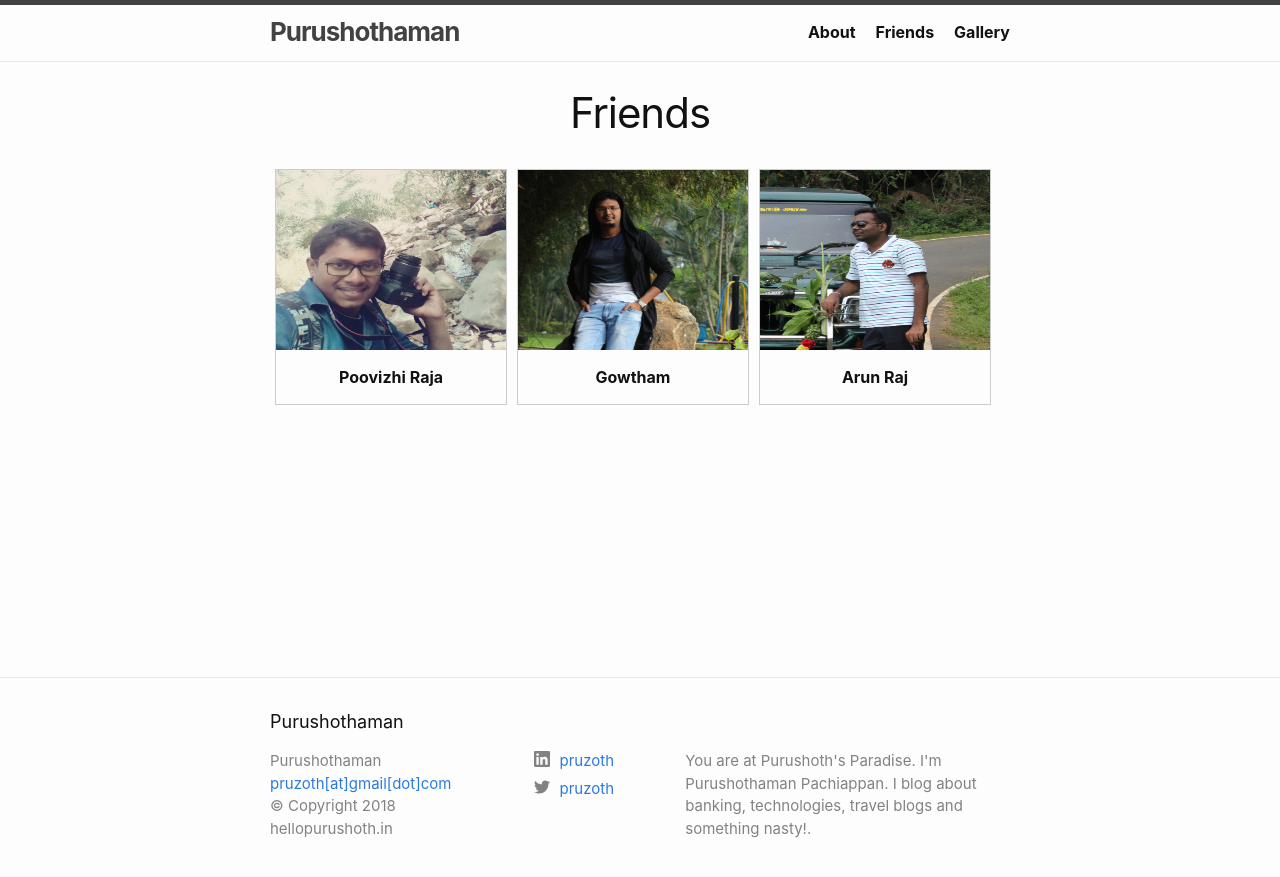
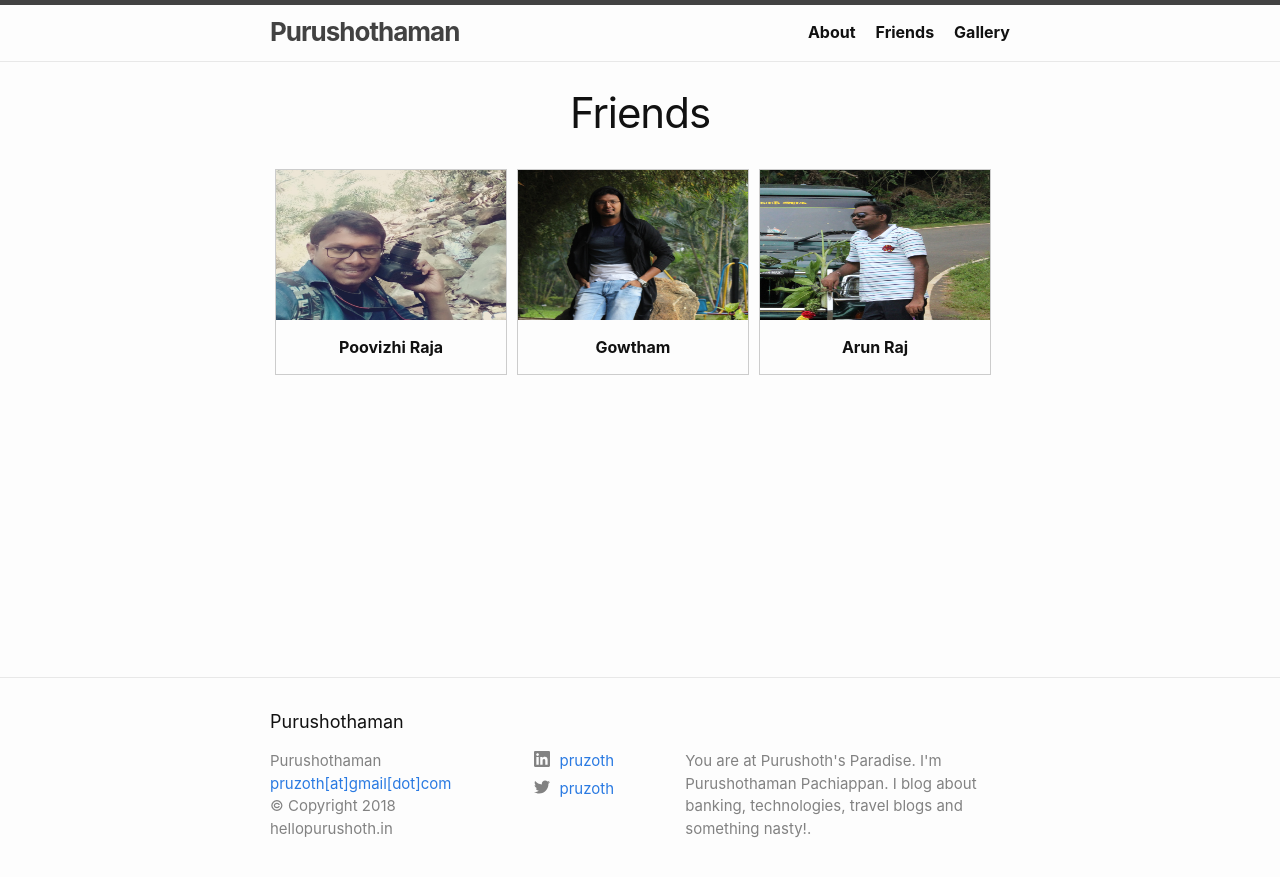
Before and after one commit to purushothblog/purushothblog.github.io, a Jekyll site: the page built from friends.md, in a window 1280 px wide. Shown: the top 877 px of the page. Built offline with Jekyll 4.4.1, drawn with Linux system fonts in a browser that asks for light colours.

Commit message:
read me change

```diff
--- a/friends.md
+++ b/friends.md
@@ -11,7 +11,9 @@
     float: left;
     overflow: auto;
      width: auto;">
-<img src= "../{{ dosth.url }}" alt= "{{ dosth.name }}" width="230" height="180" >
+     <a target="_blank" href="{{ dosth.url }}">
+<img src="../{{ dosth.url }}" alt="{{ dosth.name }}" width="230" height="150 ">
+</a>
  <div style=" padding: 15px;
     text-align: center" ><b>{{ dosth.name }}</b>
 </div>
```
Also changed, not shown: README.md.
